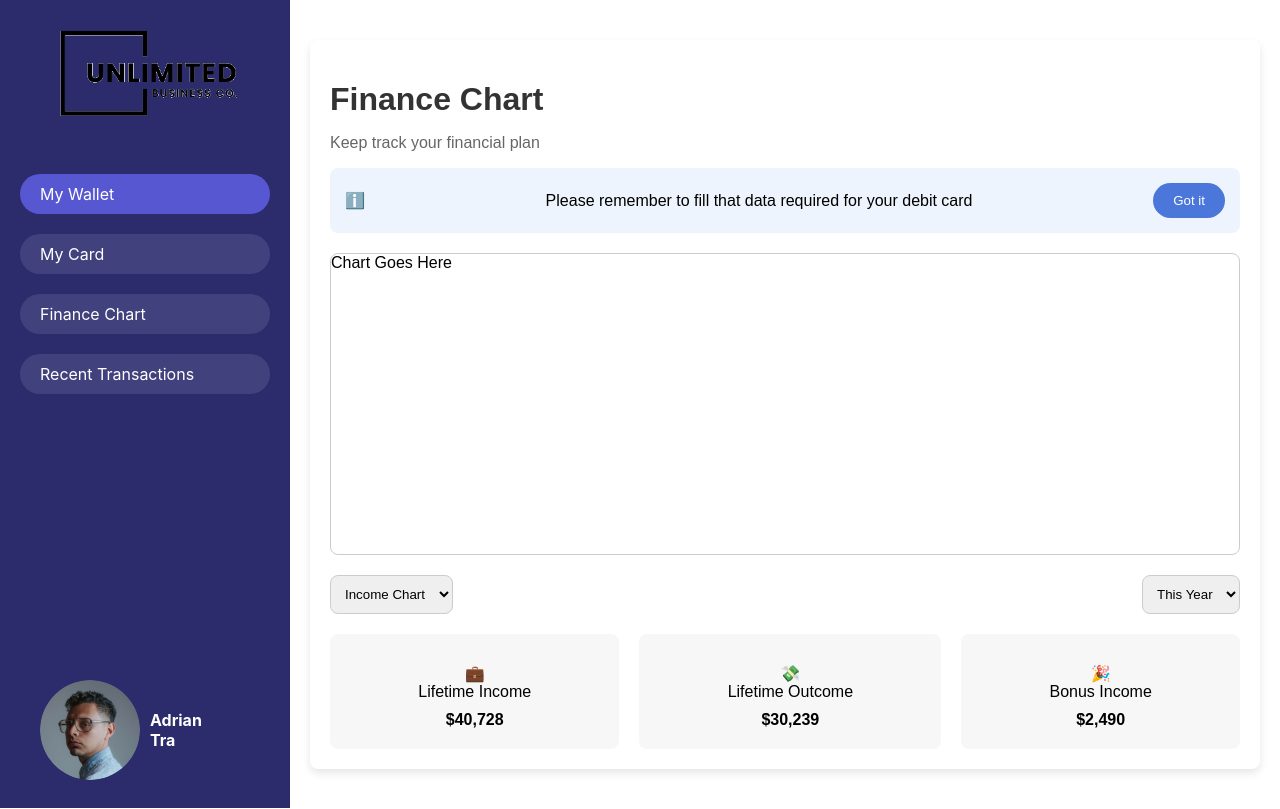
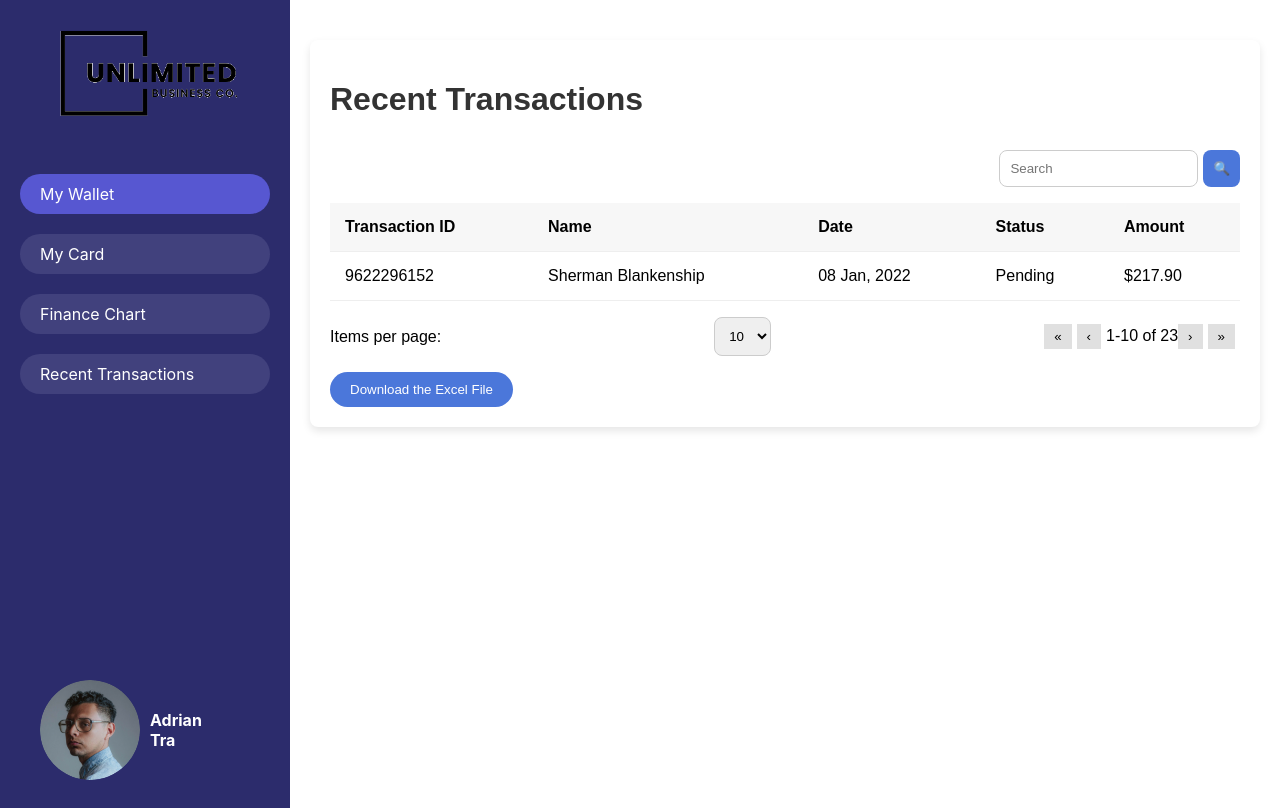
Before and after one commit to Ali-H-Hassan/Finance, a React (Create React App) app in the folder frontend/: page / in a window 1280 px wide. Built offline with nearby package versions, Linux system fonts and the light colour scheme.

Commit message:
Frontend <> Styling Recent transactions page

```diff
--- a/frontend/src/App.js
+++ b/frontend/src/App.js
@@ -3,6 +3,7 @@ import Sidebar from "./components/Sidebar/Sidebar";
 import MyWallet from "./components/MyWallet/MyWallet";
 import MyCard from "./components/MyCard/MyCard";
 import Chart from "./components/FinanceChart/FinanceChart";
+import Transactions from "./components/RecentTransactions/RecentTransactions";
 
 import "./App.css";
 
@@ -12,7 +13,7 @@ function App() {
       <div className="app-layout">
         <Sidebar />
         <div className="main-content">
-          <Chart />
+          <Transactions />
         </div>
       </div>
     </div>
--- a/frontend/src/components/RecentTransactions/RecentTransactions.css
+++ b/frontend/src/components/RecentTransactions/RecentTransactions.css
@@ -0,0 +1,85 @@
+.recent-transactions {
+  font-family: "Arial", sans-serif;
+  background-color: #fff;
+  border-radius: 8px;
+  box-shadow: 0 4px 8px rgba(0, 0, 0, 0.1);
+  overflow: hidden;
+  padding: 20px;
+  margin: 20px auto;
+}
+
+.recent-transactions h1 {
+  color: #333;
+  margin-bottom: 1em;
+}
+
+.search-container {
+  display: flex;
+  justify-content: flex-end;
+  margin-bottom: 1em;
+}
+
+.search-container input {
+  padding: 10px;
+  border-radius: 8px;
+  border: 1px solid #ccc;
+  margin-right: 5px;
+}
+
+.search-button {
+  background-color: #4b77da;
+  color: white;
+  border: none;
+  padding: 10px;
+  border-radius: 8px;
+  cursor: pointer;
+}
+
+table {
+  width: 100%;
+  border-collapse: collapse;
+  margin-bottom: 1em;
+}
+
+thead {
+  background-color: #f7f7f7;
+}
+
+th,
+td {
+  text-align: left;
+  padding: 15px;
+  border-bottom: 1px solid #eee;
+}
+
+.pagination {
+  display: flex;
+  align-items: center;
+  justify-content: space-between;
+  margin-bottom: 1em;
+}
+
+.pagination select {
+  padding: 10px;
+  border-radius: 8px;
+  border: 1px solid #ccc;
+}
+
+.pagination-controls button {
+  background-color: #e0e0e0;
+  border: none;
+  padding: 5px 10px;
+  margin-right: 5px;
+  cursor: pointer;
+}
+
+.download-button {
+  background-color: #4b77da;
+  color: white;
+  border: none;
+  padding: 10px 20px;
+  border-radius: 20px;
+  cursor: pointer;
+  display: block;
+  text-align: center;
+}
```
